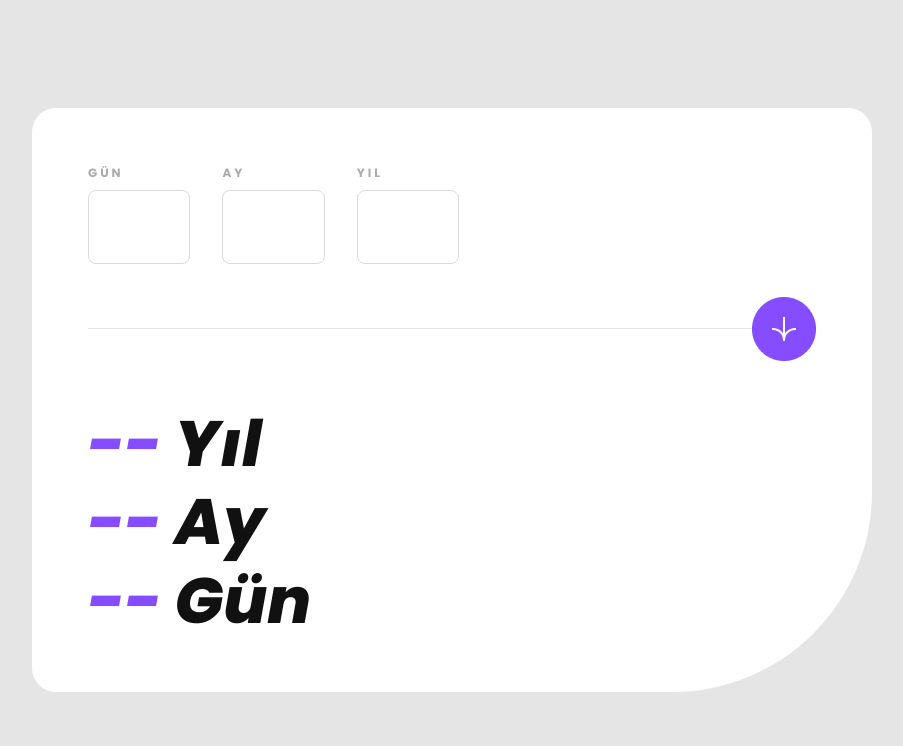
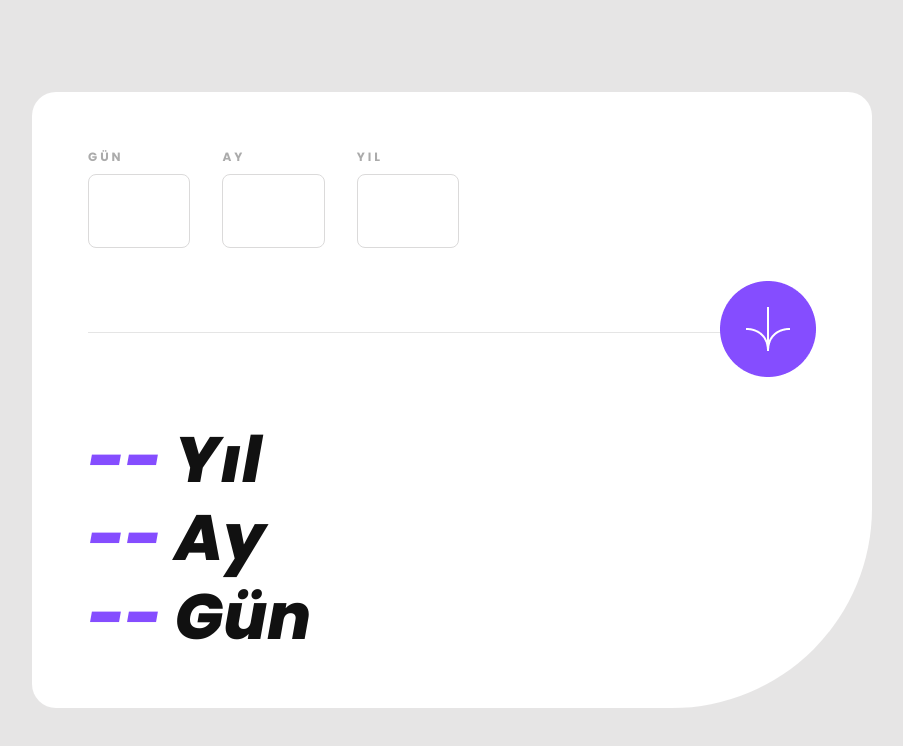
Before and after one commit to dursunkokturk/React-JS-Project-Age-Calculator, a React (Vite) app: page / in a window 1280 px wide. Shown: the top 746 px of the page, without its empty margins (188-1091 px from the left). Built offline with nearby package versions, Linux system fonts and the light colour scheme.

Commit message:
src klasoru icindeki app.jsx component icinde separator ve action div'lerinde desktop gorunumler icin css duzenlemesi yapildi

```diff
--- a/src/App.css
+++ b/src/App.css
@@ -81,15 +81,17 @@ input:focus {
   margin-bottom: calc(-32px + 16px);
 }
 
-
-.bottom {
+.circle-mobile {
   width: 64px;
   height: 64px;
-  /* margin: auto; */
   margin-bottom: 32px;
 }
 
-.bottom:hover {
+.circle-desktop {
+  display: none;
+}
+
+.circle:hover {
   scale: 1.08;
   opacity: 0.9;
 }
@@ -149,6 +151,10 @@ span {
     padding: 12px 16px;
   }
 
+  .separator {
+    transform: translateY(20px);
+  }
+
   .action {
     display: flex;
     justify-content: flex-end;
@@ -156,6 +162,17 @@ span {
     margin-bottom: calc(-32px + 16px);
   }
 
+  .circle-mobile {
+    display: none;
+  }
+
+  .circle-desktop {
+    display: block;
+    width: 96px;
+    height: 96px;
+    margin-bottom: 32px;
+  }
+
   .results h1 {
     font-size: clamp(48px, 5vw, 68px);
   }
--- a/src/App.jsx
+++ b/src/App.jsx
@@ -1,4 +1,5 @@
-import Bottom from "./assets/img/bottom.png"
+import CircleMobile from "./assets/img/circle-mobile.png"
+import CircleDesktop from "./assets/img/circle-desktop.png"
 import './App.css'
 
 export default function App() {
@@ -23,7 +24,9 @@ export default function App() {
         <div className="separator" />
 
         <div className="action">
-          <img src={Bottom} className="bottom" alt="" />
+          <img src={CircleMobile} className="circle-mobile" alt="" />
+          <img src={CircleDesktop} className="circle-desktop" alt="" />
+          {/* <img src={CircleBottom} className="circle-bottom" alt="" /> */}
         </div>
 
         <div className="results">
```
Also changed, not shown: src/assets/img/circle-desktop.png (added), src/assets/img/circle-mobile.png (renamed from src/assets/img/bottom.png).
